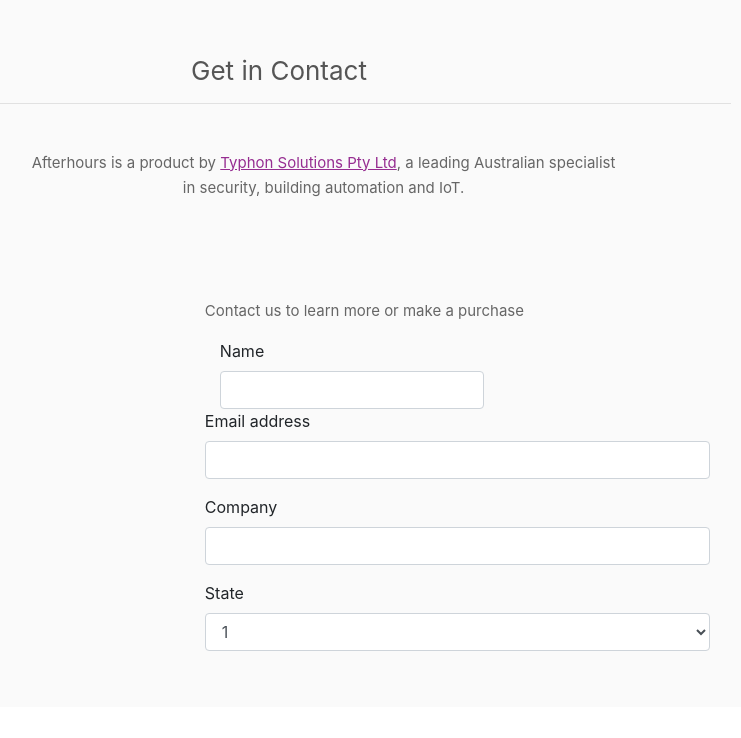
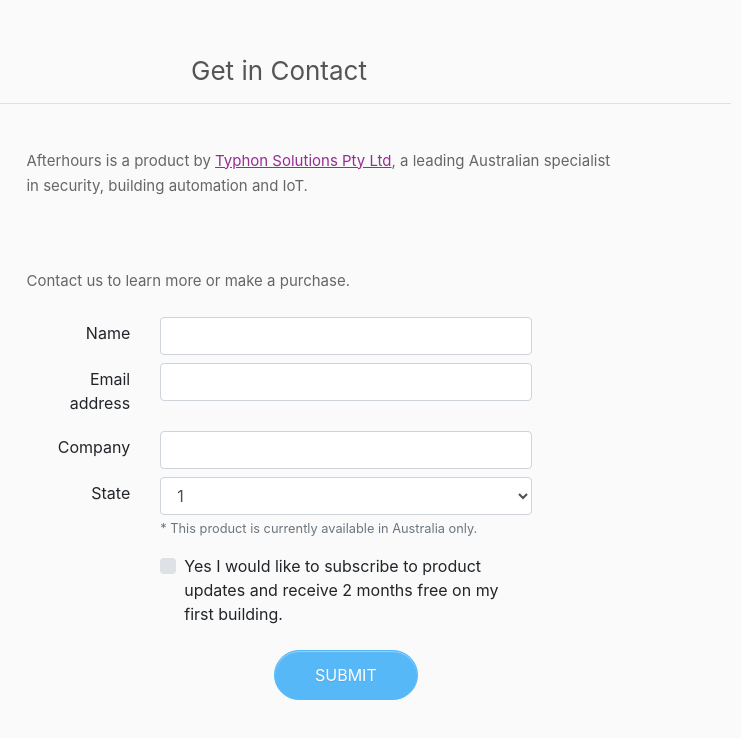
Before and after one commit to Typhon-Solutions/afterhours-sales, a website: page aftersales.html in a window 1280 px wide. Shown: the part 2338-3076 px from the top of the page, 361-1102 px from the left. Before the commit the page ends 3045 px from the top, so only its background shows below. Drawn offline with nearby package versions, Linux system fonts and the light colour scheme; files that its build step writes are made by us from their sources.

Commit message:
Improve animations and placements

```diff
--- a/aftersales.html
+++ b/aftersales.html
@@ -54,6 +54,9 @@
         </div>
     </nav>
 
+    <a href="#" class="bg-faded btn-pill btn-pill-demo btn-pill-float btn-pill-lg" data-animate="fadeInUp" data-animate-delay=".4" data-animate-duration=".5">Request a
+        Demo</a>
+
     <div class="afterhours-hero">
         <div class="container">
             <div class="row align-items-center h-100">
@@ -73,7 +76,7 @@
                         <a href="#" class="btn-pill btn-pill-demo btn-pill-lg">Request a Demo</a>
                     </div>
                     <div class="actions customFadeInUp d-flex justify-content-center">
-                        <a href="#" class="btn-pill btn-pill-primary btn-pill-lg">Contact Sales</a>
+                        <a href="#contact" class="btn-pill btn-pill-primary btn-pill-lg scroll">Contact Sales</a>
                     </div>
                 </div>
             </div>
@@ -133,8 +136,6 @@
                         <img src="images/icons/spacial-download.png">
                     </div>
                 </div>
-                <a href="#" class="bg-faded btn-pill btn-pill-demo btn-pill-float btn-pill-lg">Request a
-                    Demo</a>
             </div>
         </section>
     </div>
@@ -191,7 +192,7 @@
         </div>
     </div>
 
-    <div id="contact" class="afterhours-contact" data-scroll>
+    <div id="contact" class="afterhours-contact">
         <div class="container">
             <header>
                 <h3>Get in Contact</h3>
@@ -202,8 +203,8 @@
                     <div class="col-md-2 offset-1">
                         <img class="img img-fluid" src="/images/logos/logo-typhon-solutions.png" />
                     </div>
-                    <div class="col-md-7">
-                        <p class="text-center">
+                    <div class="col-md-7 mt-1">
+                        <p class="mt-4">
                             Afterhours is a product by <a href="/">Typhon Solutions Pty Ltd</a>, a leading Australian
                             specialist
                             in
@@ -212,32 +213,51 @@
                     </div>
                 </div>
                 <div class="row">
-                    <div class="col-md-6 offset-md-5 feature">
-                        <p>Contact us to learn more or make a purchase</p>
-                        <form>
-                                <div class="col-md-4">
-                                    <label for="name">Name</label>
-                                </div>
-                                <div class="col-md-7">
-                                    <input type="text" class="form-control" id="name">
-                                </div>
-                            <div class="form-group">
-                                <label for="email">Email address</label>
+                    <div class="col-md-6 offset-md-3 feature">
+                        <p>Contact us to learn more or make a purchase.</p>
+                        <form class="row">
+                            <div class="col-md-3 text-right mt-2">
+                                <label for="name" class="mt-1">Name</label>
+                            </div>
+                            <div class="col-md-9 mt-2">
+                                <input type="text" class="form-control" id="name">
+                            </div>
+                            <div class="col-md-3 text-right mt-2">
+                                <label for="email" class="mt-1">Email address</label>
+                            </div>
+                            <div class="col-md-9 mt-2">
                                 <input type="email" class="form-control" id="email">
                             </div>
-                            <div class="form-group">
-                                <label for="company">Company</label>
+                            <div class="col-md-3 text-right mt-2">
+                                <label for="company" class="mt-1">Company</label>
+                            </div>
+                            <div class="col-md-9 mt-2">
                                 <input type="text" class="form-control" id="company">
                             </div>
-                            <div class="form-group">
-                                <label for="state">State</label>
-                                <select class="form-control" id="state">
+                            <div class="col-md-3 text-right mt-2">
+                                <label for="state" class="mt-1">State</label>
+                            </div>
+                            <div class="col-md-9 mt-2">
+                                <select class="form-control" id="state" aria-describedby="state-helper">
                                     <option>1</option>
                                     <option>2</option>
                                     <option>3</option>
                                     <option>4</option>
                                     <option>5</option>
                                 </select>
+                                <small id="state-helper" class="form-text text-muted">
+                                    * This product is currently available in Australia only.
+                                </small>
+                            </div>
+                            <div class="col-md-9 offset-md-3 mt-2">
+                                <div class="custom-control custom-checkbox mt-2">
+                                    <input type="checkbox" class="custom-control-input" id="subscribe">
+                                    <label class="custom-control-label" for="subscribe">Yes I would like to
+                                        subscribe to product updates and receive 2 months free on my first building.</label>
+                                </div>
+                            </div>
+                            <div class="col-md-9 offset-md-3 mt-2 text-center">
+                                <button type="button" class="btn-pill btn-pill-primary btn-pill-lg mt-3">SUBMIT</button>
                             </div>
                         </form>
                     </div>
--- a/js/theme.js
+++ b/js/theme.js
@@ -401,3 +401,21 @@
     }
   }
 };
+
+window.onscroll = function () {
+  var height = $(window).height();
+  var scrollTop = $(window).scrollTop();
+  var obj = $("#tour")
+  var obj2 = $("#contact")
+  var pos = obj.position();
+  var pos2 = obj2.position();
+  if (height + scrollTop > pos.top) {
+    $(".btn-pill-float").show();
+  }
+  else {
+    $(".btn-pill-float").hide();
+  }
+  if (height + scrollTop > pos2.top) {
+    $(".btn-pill-float").hide();
+  }
+}
--- a/scss/custom/pages/_index.scss
+++ b/scss/custom/pages/_index.scss
@@ -14,11 +14,12 @@
 }
 
 .btn-pill-float {
+  display: none;
   position: fixed;
   z-index: 1;
-  left: 50%;
+  left: 44%;
   bottom: 3%;
-  transform: translateX(-50%);
+  transform: translate(-50%,0);
 }
 
 .afterhours-hero {
@@ -289,7 +290,7 @@
 
 .afterhours-contact {
   background: #fafafa;
-  padding: 70px 0 40px;
+  padding: 70px 0 80px;
 
   header {
     position: relative;
@@ -315,11 +316,10 @@
       color: #666;
       font-size: 15px;
       line-height: 25px;
-      margin-top: 30px;
-      a {
-        color: #962D91;
-        text-decoration: underline;
-      }
+    }
+    a {
+      color: #962D91;
+      text-decoration: underline;
     }
   }
 }
```
Also changed, not shown: dist/theme.min.css, dist/theme.min.js, 2 other files.
